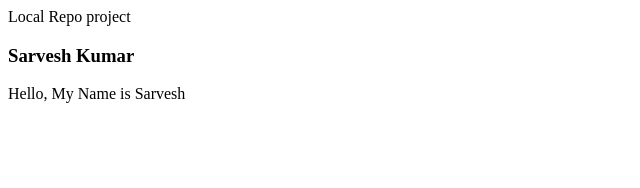
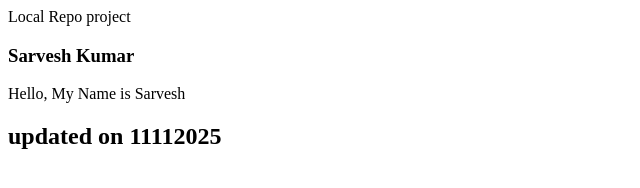
Before and after one commit to sarveshkgit/local-repo, a plain HTML site: page index.html in a window 1280 px wide. Shown: the whole page, without its empty margins (0-640 px from the left). Drawn offline with Linux system fonts and the light colour scheme.

Commit message:
updated index page

```diff
--- a/index.html
+++ b/index.html
@@ -1,3 +1,4 @@
 <p>Local Repo project</p>
 <h3>Sarvesh Kumar</h3>
 <p>Hello, My Name is Sarvesh</p>
+<h2>updated on 11112025</h2>
```
